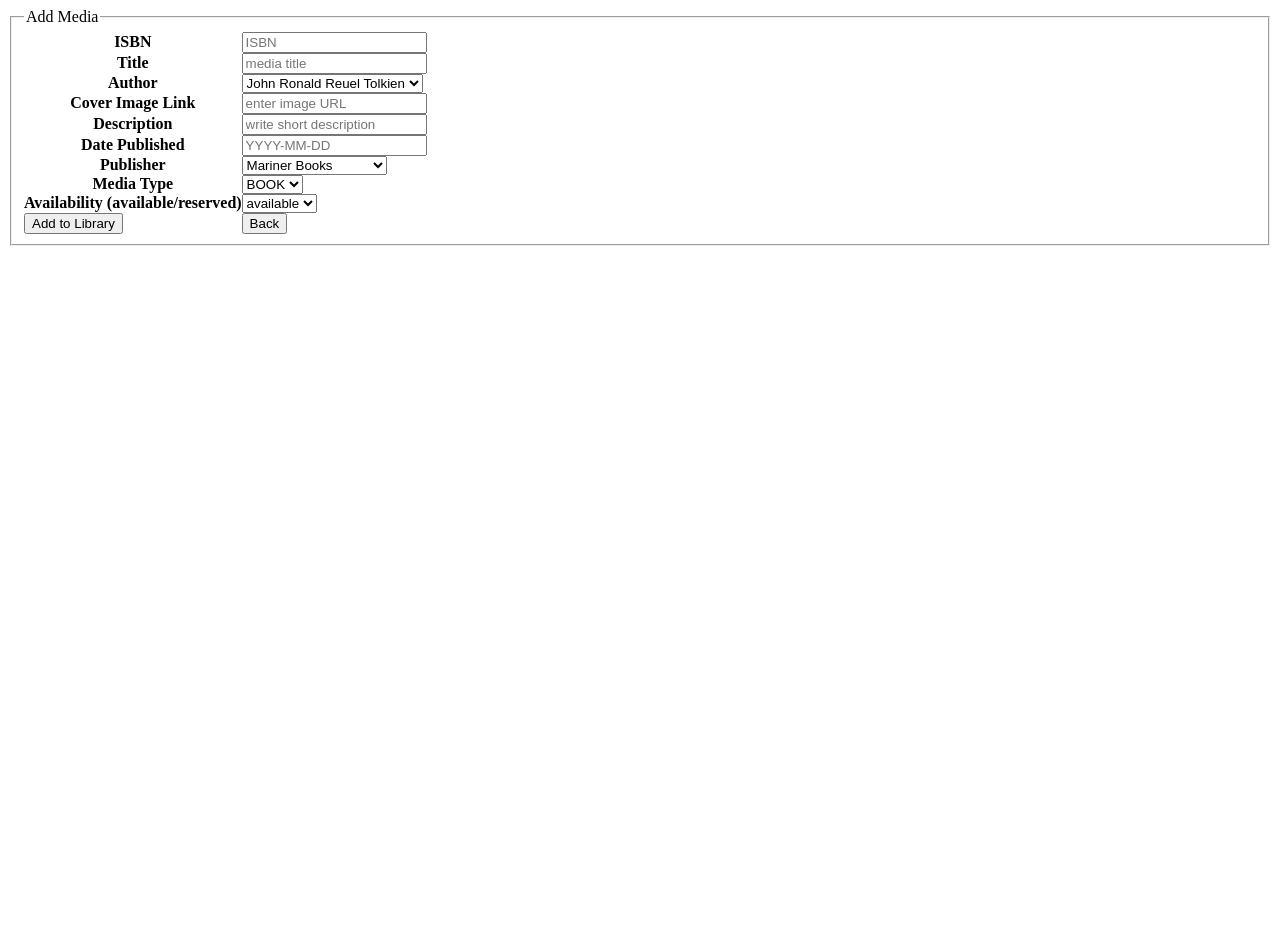
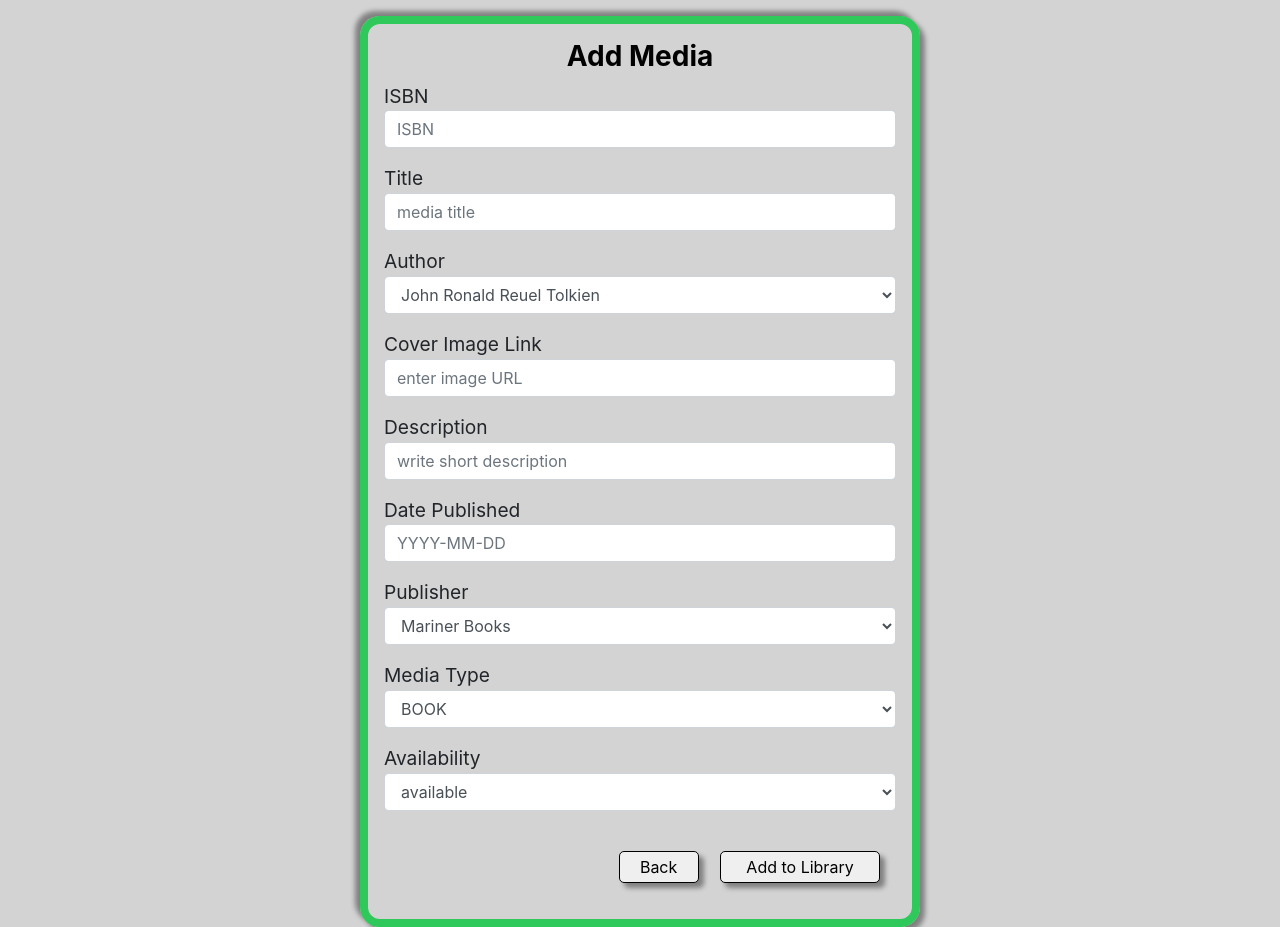
Before and after one commit to aliravn/CF-CR11-Valeria, a PHP site: page /p_create.php in a window 1280 px wide. Before the commit the page ends 246 px from the top, so only its background shows below. Run offline with PHP 8.4, Linux system fonts and the light colour scheme; data comes from the database, SQL or seed files in the repository; data that the repository does not hold is empty; a stand-in replaces the project's code that opens the database connection.

Commit message:
finish styling create page

```diff
--- a/css/style.css
+++ b/css/style.css
@@ -166,3 +166,39 @@ header > img {
 	box-shadow: 5px 5px 5px grey;
 	cursor: pointer;
 }
+
+.create-page {
+	width: 35rem;
+	margin: 0 auto;
+	margin-top: 1rem;
+	font-size: 1.2rem;
+	padding: 1rem;
+	border-radius: 20px;
+	border: .5rem solid #2ec95a;
+	box-shadow: 5px 5px 5px grey, -5px -5px 5px grey;
+}
+
+.create-page > h3 {
+	color: #000000;
+	font-weight: bold;
+	text-align: center;
+}
+
+.create-button-container {
+	text-align: right;
+}
+
+.create-page button {
+	width: 10rem;
+	height: 2rem;
+	border-radius: 5px;
+	margin: 1.5rem 1rem 0 0;
+	font-size: 1rem;
+	border: 1px solid black;
+	box-shadow: 5px 5px 5px grey;
+	cursor: pointer;
+}
+
+.create-page .back-button {
+		width: 5rem;
+}
--- a/index.php
+++ b/index.php
@@ -20,7 +20,7 @@
 	<img src="library1.jpg" alt="">
 </header>
 
-<a href="p_create.php"><button class="btn btn-primary" type="button">Add new media</button></a>
+<a href="p_create.php"><button class="btn btn-success" type="button">Add new media</button></a>
 
 <table  border="1" cellspacing= "0" cellpadding="0" class="table">
 	<thead>
--- a/p_create.php
+++ b/p_create.php
@@ -31,26 +31,26 @@ $connect->close();
 <html>
 <head>
    <title>Add Media</title>
+	<link rel="stylesheet" href="https://stackpath.bootstrapcdn.com/bootstrap/4.3.1/css/bootstrap.min.css" integrity="sha384-ggOyR0iXCbMQv3Xipma34MD+dH/1fQ784/j6cY/iJTQUOhcWr7x9JvoRxT2MZw1T" crossorigin="anonymous">
+	<link rel="stylesheet" type="text/css" href="css/style.css">
 </head>
 
 <body>
-	<fieldset>
-		<legend>Add Media</legend>
+	<div class="create-page">
+	<h3>Add Media</h3>
 	<form action="a_create.php"  method="post">
 		<table  cellspacing="0" cellpadding= "0">
-				<tr>
-					<th>ISBN</th>
-					<td><input type= "text" name= "isbn_code" placeholder="ISBN"/></td>
-				</tr>
-				<tr>
-					<th>Title</th>
-					<td><input type="text"  name="title" placeholder="media title"/></td>
-				</tr>
-
-				<tr>
-					<th>Author</th>
-					<td>
-						<select name="fk_author">
+			<div class="form-group">
+				<span>ISBN</span>
+				<input class="form-control" type= "text" name= "isbn_code" placeholder="ISBN"/>
+			</div>
+			<div class="form-group">
+				<span>Title</span>
+				<input class="form-control" type= "text" name="title" placeholder="media title"/>
+			</div>
+			<div class="form-group">
+				<span>Author</span>
+				<select class="form-control" name="fk_author">
 					<?php foreach($author_list as $author_ID=>$author_name) {
 						if($data['fk_author']==$author_ID) {
 							echo "<option value=$author_ID selected>$author_name (current value)</option>";
@@ -60,25 +60,22 @@ $connect->close();
 					}
 					?>
 				</select>
-					</td>
-				</tr>
-
-				<tr>
-					<th>Cover Image Link</th>
-					<td><input type="url" name="cover_image" placeholder="enter image URL" /></td>
-				</tr>
-				<tr>
-					<th>Description</th>
-					<td><input type ="text" name= "short_description" placeholder="write short description" /></td>
-				</tr>
-				<tr>
-					<th>Date Published</th>
-					<td><input type ="text" name= "publish_date" placeholder="YYYY-MM-DD" /></td>
-				</tr>
-				<tr>
-					<th>Publisher</th>
-					<td>
-						<select name="fk_publisher">
+			</div>
+			<div class="form-group">
+				<span>Cover Image Link</span>
+				<input class="form-control" type="url" name="cover_image" placeholder="enter image URL" />
+			</div>
+			<div class="form-group">
+				<span>Description</span>
+				<input class="form-control" type ="text" name= "short_description" placeholder="write short description" />
+			</div>
+			<div class="form-group">
+				<span>Date Published</span>
+				<input class="form-control" type ="text" name= "publish_date" placeholder="YYYY-MM-DD" />
+			</div>
+			<div class="form-group">
+				<span>Publisher</span>
+				<select class="form-control" name="fk_publisher">
 					<?php foreach($publisher_list as $publisher_ID=>$publisher_name) {
 						if ($data['fk_publisher']==$publisher_ID) {
 							echo "<option value=$publisher_ID selected>$publisher_name (current value)</option>";
@@ -88,34 +85,28 @@ $connect->close();
 					}
 					?>
 				</select>
-					</td>
-				</tr>
-				<tr>
-					<th>Media Type</th>
-					<td>
-						<select name= "media_type">
+			</div>
+			<div class="form-group">
+				<span>Media Type</span>
+				<select class="form-control" name= "media_type">
 					<option value="book">BOOK</option>
 					<option value="cd">CD</option>
 					<option value="dvd">DVD</option>
 				</select>
-					</td>
-				</tr>
-				<tr>
-					<th>Availability (available/reserved)</th>
-					<td>
-						<select name= "media_status">
+			</div>
+			<div class="form-group">
+				<span>Availability</span>
+				<select class="form-control" name= "media_status">
 					<option value="available">available</option>
 					<option value="reserved">reserved</option>
 				</select>
-					</td>
-				</tr>
-				<tr>
-					<td><button  type= "submit">Add to Library</button></td>
-					<td><a  href= "index.php"><button type="button">Back</button></a></td>
-				</tr>
-			</table>
+			</div>
+
+			<div class="create-button-container">
+				<a href= "index.php"><button class="back-button" type="button">Back</button></a>
+				<button type= "submit">Add to Library</button>
+			</div>
 	</form>
-	</fieldset>
-
+	</div>
 </body>
 </html>
```
Lines whose indentation alone changed are shown as unchanged.
